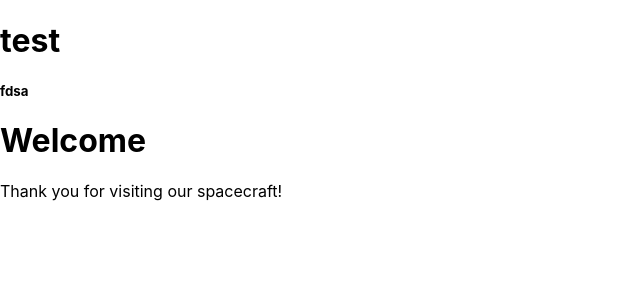
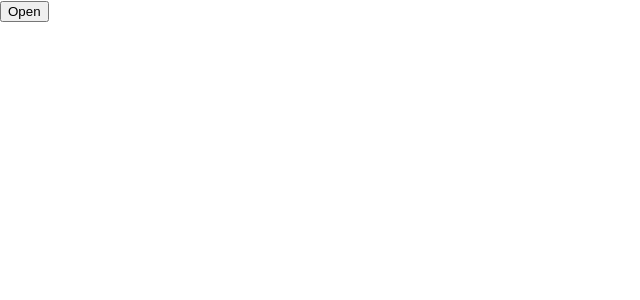
Before and after one commit to manbalboy/react-another-level, a React (Create React App) app in the folder ch2/document/: page / in a window 1280 px wide. Shown: the top 300 px of the page, without its empty margins (0-640 px from the left). Built offline with nearby package versions, Linux system fonts and the light colour scheme.

Commit message:
composition2

```diff
--- a/ch2/document/package.json
+++ b/ch2/document/package.json
@@ -6,6 +6,7 @@
     "@testing-library/jest-dom": "^5.14.1",
     "@testing-library/react": "^11.2.7",
     "@testing-library/user-event": "^12.8.3",
+    "csstype": "^3.0.9",
     "react": "^17.0.2",
     "react-dom": "^17.0.2",
     "react-scripts": "4.0.3",
--- /dev/null
+++ b/ch2/document/src/components/3-6.Composition2/Dialog.jsx
@@ -0,0 +1,53 @@
+import { useState } from "react";
+
+export default function Dialog(props) {
+  const [isOpen, setIsOpen] = useState(false);
+  return (
+    <>
+      <button
+        onClick={() => {
+          setIsOpen(!isOpen);
+        }}
+      >
+        Open
+      </button>
+
+      {isOpen && (
+        <div
+          style={{
+            position: "absolute",
+            zIndex: "99",
+            top: "50%",
+            left: "50%",
+            transform: "translate(-50%, -50%)",
+            border: "1px solid black",
+            padding: 24,
+            backgroundColor: "white",
+          }}
+        >
+          <h1>{props.title}</h1>
+          <h1>{props.description}</h1>
+          <button
+            onClick={() => {
+              setIsOpen(!isOpen);
+            }}
+          >
+            {props.button}
+          </button>
+        </div>
+      )}
+      {isOpen && (
+        <div
+          style={{
+            position: "fixed",
+            top: 0,
+            left: 0,
+            bottom: 0,
+            right: 0,
+            backgroundColor: "lightgray",
+          }}
+        />
+      )}
+    </>
+  );
+}
--- /dev/null
+++ b/ch2/document/src/components/3-6.Composition2/ThankYouDialog.jsx
@@ -0,0 +1,13 @@
+import Dialog from "./Dialog";
+
+export default function ThankYouDialog(props) {
+  return (
+    <>
+      <Dialog
+        title="Thanks"
+        description="It is honor to meet your!"
+        button="Ok"
+      />
+    </>
+  );
+}
--- a/ch2/document/src/index.js
+++ b/ch2/document/src/index.js
@@ -3,11 +3,11 @@ import ReactDOM from "react-dom";
 import "./index.css";
 // import App from "./App";
 import reportWebVitals from "./reportWebVitals";
-import WelcomeDialog from "./components/3-5.Composition/WelcomeDialog";
+import ThankYouDialog from "./components/3-6.Composition2/ThankYouDialog";
 
 ReactDOM.render(
   <React.StrictMode>
-    <WelcomeDialog />
+    <ThankYouDialog />
   </React.StrictMode>,
   document.getElementById("root")
 );
```
Also changed, not shown: 1 other file (tests, documents, lock files or other folders).
